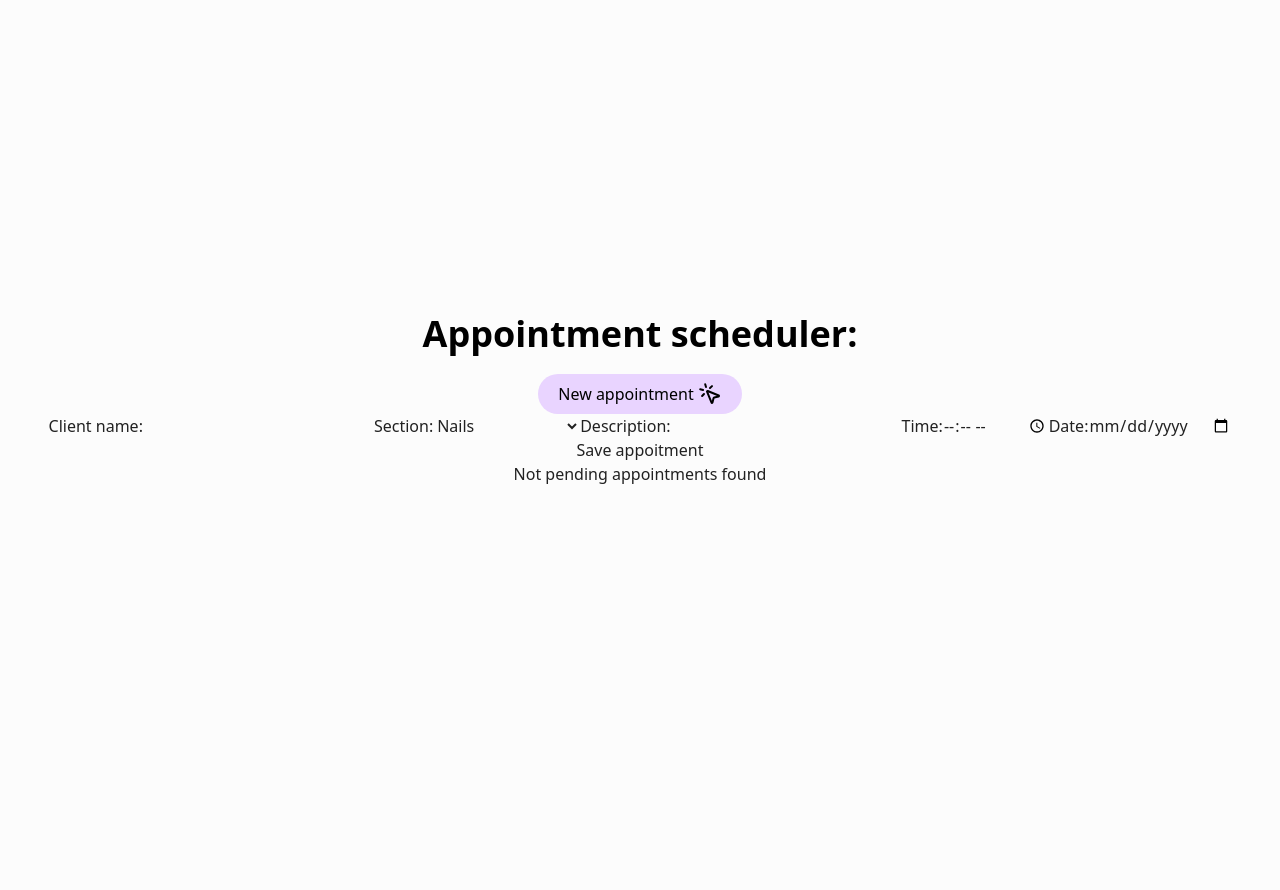
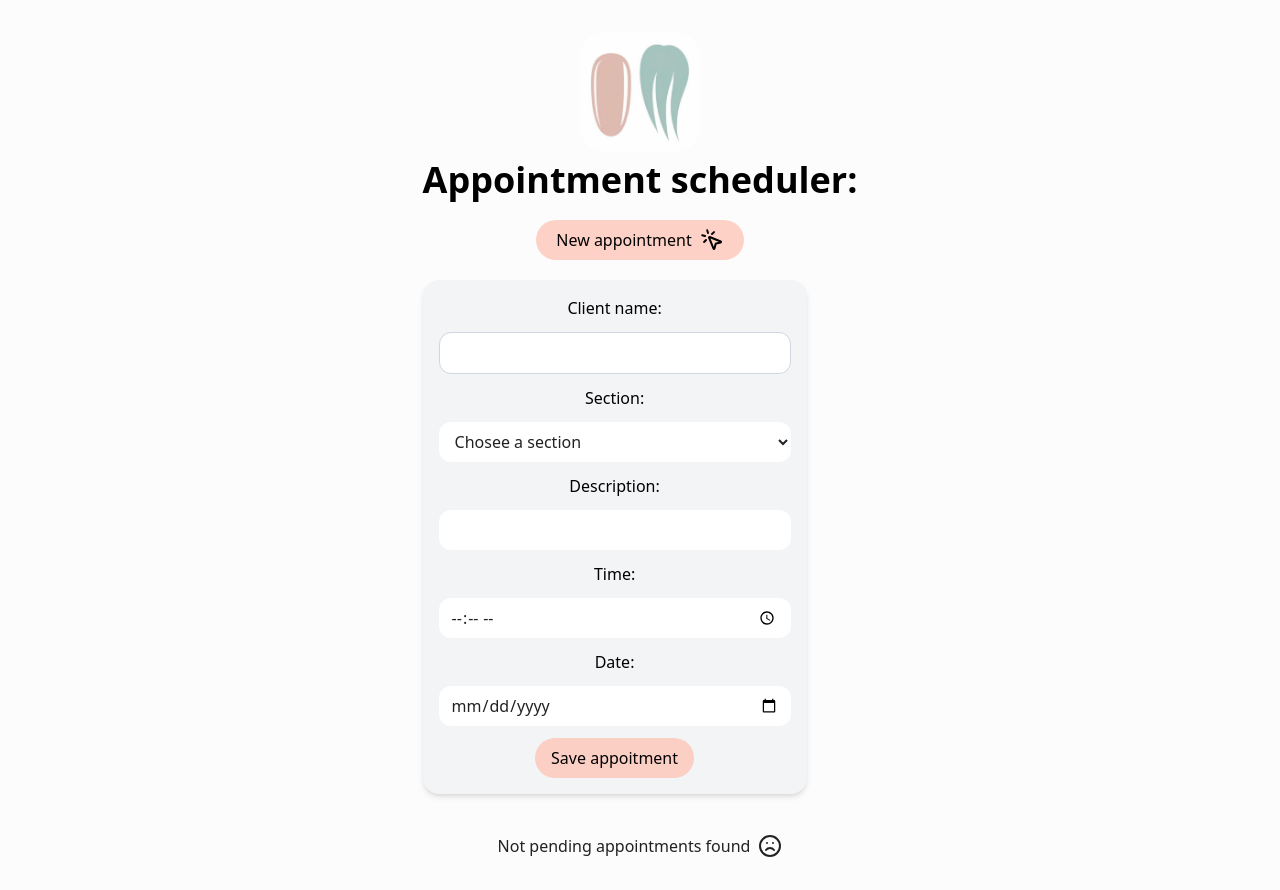
Before and after one commit to ariigrangetto/Naturns, a React (Vite) app: page / in a window 1280 px wide. Both pictures are taken after a click on the button "New appointment". Before the commit the page ends 800 px from the top, so only its background shows below. Built offline with nearby package versions, Linux system fonts and the light colour scheme.

Commit message:
new styles and icons

```diff
--- a/index.html
+++ b/index.html
@@ -2,7 +2,7 @@
 <html lang="en">
   <head>
     <meta charset="UTF-8" />
-    <link rel="icon" type="image/svg+xml" href="/vite.svg" />
+    <link rel="icon" type="image/svg+xml" href="/src/assets/icon.png" />
     <meta name="viewport" content="width=device-width, initial-scale=1.0" />
     <title>Naturn</title>
   </head>
--- a/src/App.tsx
+++ b/src/App.tsx
@@ -6,9 +6,17 @@ import Turnos from "./components/Turnos";
 function App() {
   return (
     <>
-      <h1 className='font-sans text-4xl font-semibold text-black'>
-        Appointment scheduler:
-      </h1>
+      <header>
+        <img
+          src='src\assets\icon.png'
+          alt='APP ICON'
+          className='h-[120px] flex justify-center m-auto rounded-3xl mb-2'
+        />
+        <h1 className='font-sans text-4xl font-semibold text-black '>
+          Appointment scheduler:
+        </h1>
+      </header>
+
       <Turnos />
       <ListOfAppointments />
     </>
--- a/src/components/InfoAppointmenst.tsx
+++ b/src/components/InfoAppointmenst.tsx
@@ -1,3 +1,4 @@
+import { Calendar1, CircleX, Clock2 } from "lucide-react";
 import { useAppointmentStore } from "../Store/useAppointmentStore";
 import type { Appointments } from "../types.d";
 
@@ -15,19 +16,45 @@ export function InfoAppointments({ appointments }: InfoAppointmentsPros) {
     deleteAppointment(id);
   };
   return (
-    <ul>
+    <>
+      <h2 className='mt-2'>
+        Pending appointments:
+        <strong className='ml-2'>{appointments.length}</strong>
+      </h2>
+
+      <ul className='mt-5 flex flex-col gap-4'>
         {appointments.map((item) => {
           return (
-          <li key={item.id}>
-            <p>{item.name}</p>
-            <p>{item.section}</p>
-            <p>{item.description}</p>
-            <p>{item.time}</p>
-            <p>{item.date}</p>
-            <button onClick={() => handleDelete(item.id)}>Delete</button>
+            <li
+              key={item.id}
+              className='bg-white shadow-md rounded-2xl p-4 border border-gray-200'
+            >
+              <p className='text-lg font-semibold text-black'>
+                <p className='font-bold items-center flex justify-center m-auto'>
+                  Client: <p className='font-semibold ml-1'> {item.name}</p>
+                </p>
+              </p>
+              <p className='text-sm text-gray-600'>{item.section}</p>
+              <p className='text-sm text-gray-600'>{item.description}</p>
+              <p className='text-sm text-center items-center text-gray-600 justify-center flex m-auto'>
+                <Clock2 size={15} className=' mr-1' />
+                {item.time}
+              </p>
+              <p className='text-sm text-gray-600 items-center justify-center flex m-auto'>
+                <Calendar1 size={15} className='mr-1' />
+                {item.date}
+              </p>
+              <button
+                onClick={() => handleDelete(item.id)}
+                className='mt-3 bg-[rgba(255,197,183,0.69)] hover:bg-[rgb(255,202,189)] transition-all text-black px-4 py-1 rounded-full font-medium text-center flex justify-center m-auto items-center'
+              >
+                <CircleX size={15} className='mr-1' />
+                <p className=''>Delete</p>
+              </button>
             </li>
           );
         })}
       </ul>
+    </>
   );
 }
--- a/src/components/ListOfAppointments.tsx
+++ b/src/components/ListOfAppointments.tsx
@@ -1,10 +1,17 @@
 /* eslint-disable react/react-in-jsx-scope */
 
+import { Frown } from "lucide-react";
 import { useAppointmentStore } from "../Store/useAppointmentStore";
 import { InfoAppointments } from "./InfoAppointmenst";
 
 export function WithoutAppointments() {
-  return <p>Not pending appointments found</p>;
+  return (
+    <div className='flex justify-center m-auto'>
+      <p className='mt-5 justify-center m-auto items-center text-center flex'>
+        Not pending appointments found <Frown className='ml-2' />
+      </p>
+    </div>
+  );
 }
 
 export default function ListOfAppointments() {
--- a/src/components/Turnos.tsx
+++ b/src/components/Turnos.tsx
@@ -8,9 +8,9 @@ export default function Turnos() {
   const [showForm, setShowForm] = useState(false);
   const [name, setName] = useState<string>("");
   const [description, setDescription] = useState<string>("");
-  const [time, setTime] = useState<string>();
-  const [date, setDate] = useState<string>();
-  const [section, setSection] = useState<string>();
+  const [time, setTime] = useState<string>("");
+  const [date, setDate] = useState<string>("");
+  const [section, setSection] = useState<string>("");
 
   const saveAppointment = useAppointmentStore((state) => state.saveAppointment);
 
@@ -34,6 +34,14 @@ export default function Turnos() {
       section,
     };
     saveAppointment(newAppointment);
+
+    setName("");
+    setDate("");
+    setSection("");
+    setDescription("");
+    setTime("");
+
+    setShowForm(false);
   };
 
   const toggleForm = () => {
@@ -43,30 +51,37 @@ export default function Turnos() {
     <>
       <button
         onClick={toggleForm}
-        className='bg-purple-200 py-2 px-5 mt-5 rounded-[100px] font-medium text-black hover:bg-purple-300 transition-all ease-in  '
+        className='bg-[rgba(255,197,183,0.77)] py-2 px-5 mt-5 rounded-[100px] font-medium text-black hover:bg-purple-300 transition-all ease-in  '
       >
         <p className='justify-center item-center flex'>
           New appointment
-          <MousePointerClick className='ml-1' />
+          <MousePointerClick className='ml-2' />
         </p>
       </button>
       {showForm && (
-        <>
-          <form onSubmit={handleSubmit}>
-            <label htmlFor={nameId}>Client name:</label>
+        <div className=' bg-gray-100 mt-5 rounded-2xl p-4 shadow-md mb-5 max-w-sm'>
+          <form onSubmit={handleSubmit} className='flex flex-col gap-3'>
+            <label htmlFor={nameId} className='text-black font-medium'>
+              Client name:
+            </label>
             <input
+              className='bg-white px-3 py-2 rounded-xl border border-gray-300 focus:outline-none focus:ring-2 focus:ring-[rgba(255,197,183,0.77)]'
               type='text'
-              id='nameId'
+              id={nameId}
               value={name}
               onChange={(e) => setName(e.target.value)}
             />
-            <label htmlFor={sectionId}>Section:</label>
+
+            <label htmlFor={sectionId} className='text-black font-medium'>
+              Section:
+            </label>
             <select
               name='select section'
               id={sectionId}
               onChange={(e: React.ChangeEvent<HTMLSelectElement>) =>
                 setSection(e.target.value)
               }
+              className='bg-white px-3 py-2 rounded-xl border-gray-300focus:outline-none focus:ring-2 focus:ring-[rgba(255,197,183,0.77)]'
               value={section}
             >
               <option value='' disabled>
@@ -75,14 +90,21 @@ export default function Turnos() {
               <option value='Nails'>Nails</option>
               <option value='Hair'>Hair</option>
             </select>
-            <label htmlFor={descriptionId}>Description:</label>
+
+            <label htmlFor={descriptionId} className='text-black font-medium'>
+              Description:
+            </label>
             <input
               type='text'
               id={descriptionId}
               value={description}
               onChange={(e) => setDescription(e.target.value)}
+              className='bg-white px-3 py-2 rounded-xl border-gray-300 focus:outline-none focus:ring-2 focus:ring-[rgba(255,197,183,0.77)]'
             />
-            <label htmlFor={timeId}>Time:</label>
+
+            <label htmlFor={timeId} className='text-black font-medium'>
+              Time:
+            </label>
             <input
               type='time'
               id={timeId}
@@ -90,8 +112,12 @@ export default function Turnos() {
               onChange={(e: React.ChangeEvent<HTMLInputElement>) =>
                 setTime(e.target.value)
               }
+              className='bg-white px-3 py-2 rounded-xl border-gray-300 focus:outline-none focus:ring-2 focus:ring-[rgba(255,197,183,0.77)]'
             />
-            <label htmlFor={dateId}>Date:</label>
+
+            <label htmlFor={dateId} className='text-black font-medium'>
+              Date:
+            </label>
             <input
               type='date'
               id={dateId}
@@ -99,13 +125,18 @@ export default function Turnos() {
               onChange={(e: React.ChangeEvent<HTMLInputElement>) =>
                 setDate(e.target.value)
               }
+              className='bg-white px-3 py-2 rounded-xl border-gray-300 focus:outline-none focus:ring-2 focus:ring-[rgba(255,197,183,0.77)]'
             />
           </form>
 
-          <button type='submit' onClick={handleClick}>
+          <button
+            type='submit'
+            onClick={handleClick}
+            className='bg-[rgba(255,197,183,0.77)] mt-3 py-2 px-4 rounded-full font-medium text-black hover:bg-purple-300 transition-all ease-in'
+          >
             Save appoitment
           </button>
-        </>
+        </div>
       )}
     </>
   );
```
Also changed, not shown: src/assets/icon.png (added). Lines whose indentation alone changed are shown as unchanged.
